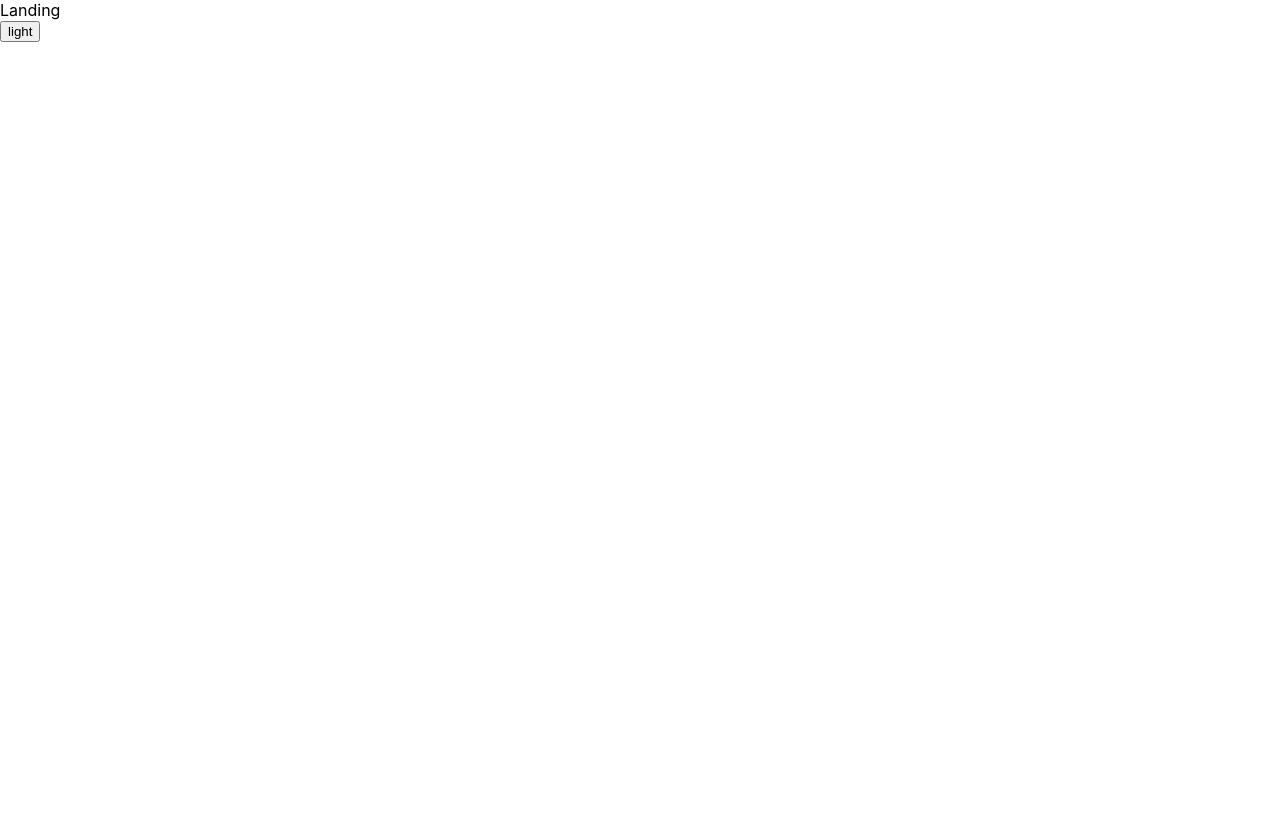
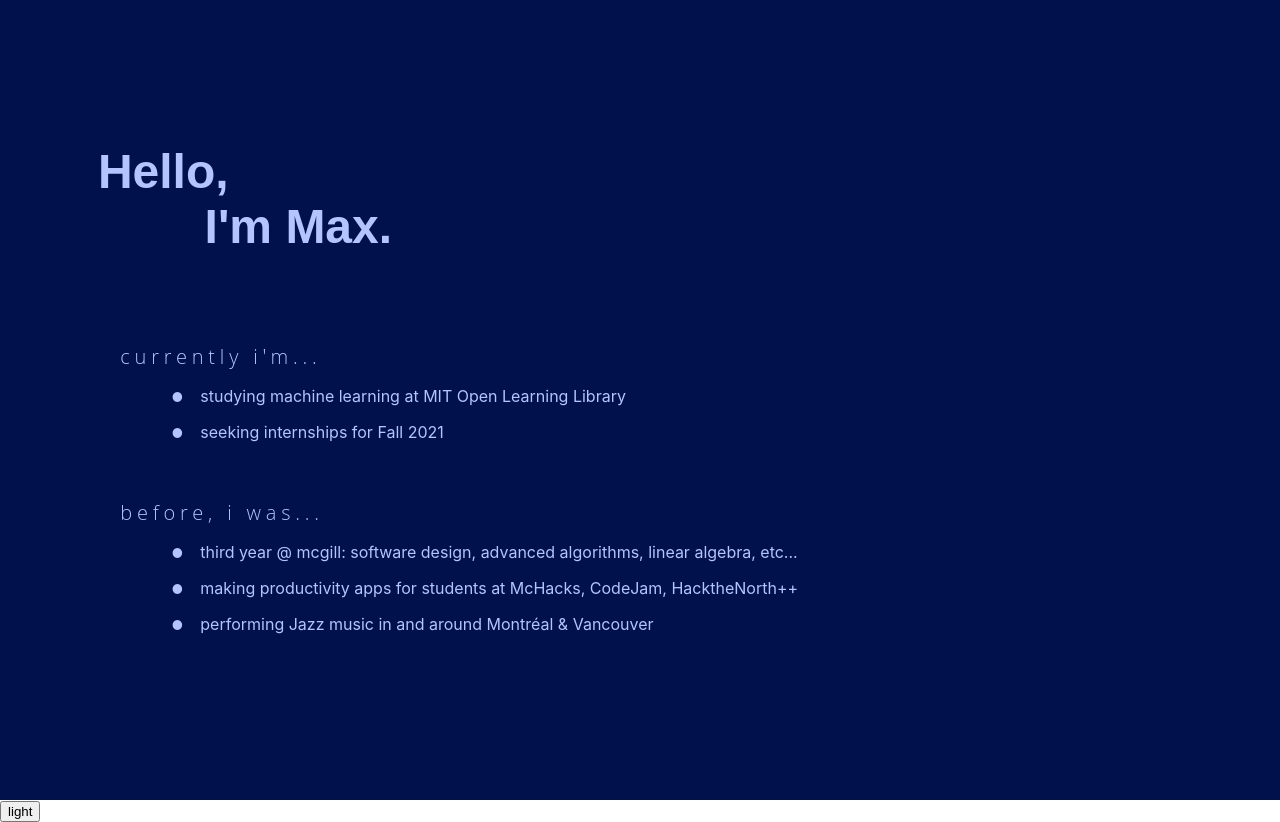
Before and after one commit to chetbae/chetbae.github.io, a React (Create React App) app: page / in a window 1280 px wide. Before the commit the page ends 800 px from the top, so only its background shows below. Built offline with nearby package versions, Linux system fonts and the light colour scheme.

Commit message:
Landing 70% done

```diff
--- a/src/App.tsx
+++ b/src/App.tsx
@@ -5,6 +5,7 @@ import history from './history';
 import { LandingPage, AboutPage } from './containers';
 import { ThemeProvider } from 'styled-components';
 import { Toggle } from './components/Toggle';
+import { containers } from './styles';
 
 function App() {
   const [theme, setTheme] = useState(false);
@@ -16,14 +17,16 @@ function App() {
 
   return (
     <ThemeProvider theme={themeMode}>
+      <containers.SiteContainer>
         <Router history={history}>
           <Switch>
             <Route exact path='/' component={LandingPage} />
-          <Route exact path='/about' component={AboutPage} />
+            <Route path='/about' component={AboutPage} />
           </Switch>
         </Router>
 
         <Toggle {...themeProps} />
+      </containers.SiteContainer>
     </ThemeProvider>
   );
 }
--- a/src/containers/AboutPage.tsx
+++ b/src/containers/AboutPage.tsx
@@ -1,7 +1,37 @@
 export const AboutPage = () => {
     return(
         <div>
-            About
+            <h1>About</h1>
+            <p>
+                I care about the focus and flow programming adds to my life.
+                With the various disciplines I handle, I hope to create tools that inspire and contribute positivity to other lives.
+
+                I am currently a college student at McGill University, focusing on a double major in Computer Science and Music Performance.
+                Before, I was in highschool, performing internationally with the award-winning Jazz Band at Semiahmoo Secondary in Surrey, BC.
+                Since then, I have been doing professional work as a musician in Vancouver and Montreal.
+
+                My foray with code started with an introductory programming class in university; it's been history ever since.
+                I'm interested in Software Design, ML, Audio DSP, and overly enthuasiastic about music technology.
+
+                I'd love to hear from you! maxzhangvancouver@gmail.com
+            </p>
+
         </div>
     )
 }
+
+/*
+
+I care about the focus and flow programming adds to my life.
+With the various disciplines I handle, I hope to create tools that inspire and contribute positivity to other lives.
+
+I am currently a college student at McGill University, focusing on a double major in Computer Science and Music Performance.
+Before, I was in highschool, performing internationally with the award-winning Jazz Band at Semiahmoo Secondary in Surrey, BC.
+Since then, I have been doing professional work as a musician in Vancouver and Montreal.
+
+My foray with code started with an introductory programming class in university; it's been history ever since.
+I'm interested in Software Design, ML, Audio DSP, and overly enthuasiastic about music technology.
+
+I'd love to hear from you! maxzhangvancouver@gmail.com
+
+*/
--- a/src/containers/LandingPage.tsx
+++ b/src/containers/LandingPage.tsx
@@ -1,7 +1,81 @@
+import { typography, containers } from '../styles';
+import styled from 'styled-components';
+
+const LandingContainer = styled.div`
+
+`;
+
+const BodyContainer = styled.div`
+    margin-left: 1.4rem;
+`;
+
+const ListContainer = styled.ul`
+    margin-left: 2.5rem;
+`;
+
+const ListItem = styled.li`
+
+    &::marker{
+        content: '●     ';
+        color: ${({ theme }) => theme.secondary};
+        font-size: 0.8rem;
+    }
+`;
+
+
 export const LandingPage = () => {
     return(
-        <div>
-            Landing
-        </div>
+        <containers.PageContainer>
+            <containers.ContentContainer>
+
+                <LandingContainer>
+
+                    <typography.LargeHeading>
+                        Hello,<br />
+                        &nbsp;&nbsp;&nbsp;&nbsp;&nbsp;&nbsp;&nbsp;
+                        I'm Max.
+                    </typography.LargeHeading>
+
+                    <containers.Top3>
+                        <BodyContainer>
+                            <typography.Heading>
+                                currently i'm...
+                            </typography.Heading>
+
+                            <ListContainer>
+                                <ListItem>
+                                    <typography.Body>studying machine learning at MIT Open Learning Library</typography.Body>
+                                </ListItem>
+                                <ListItem>
+                                    <typography.Body>seeking internships for Fall 2021</typography.Body>
+                                </ListItem>
+                            </ListContainer>
+
+                        </BodyContainer>
+                    </containers.Top3>
+                    <containers.Top1>
+                        <BodyContainer>
+                            <typography.Heading>
+                                before, i was...
+                            </typography.Heading>
+
+                            <ListContainer>
+                                <ListItem>
+                                    <typography.Body>third year @ mcgill: software design, advanced algorithms, linear algebra, etc...</typography.Body>
+                                </ListItem>
+                                <ListItem>
+                                    <typography.Body>making productivity apps for students at McHacks, CodeJam, HacktheNorth++</typography.Body>
+                                </ListItem>
+                                <ListItem>
+                                    <typography.Body>performing Jazz music in and around Montréal & Vancouver</typography.Body>
+                                </ListItem>
+                            </ListContainer>
+
+                        </BodyContainer>
+                    </containers.Top1>
+                </LandingContainer>
+
+            </containers.ContentContainer>
+        </containers.PageContainer>
     )
 }
--- a/src/styles/colour.js
+++ b/src/styles/colour.js
@@ -1,12 +1,10 @@
 export const light_mode = {
-    text: 'black',
+    primary: 'black',
+    secondary: '#003163',
     background: 'white',
-    shadow: 'grey',
-    misc: 'blue',
 }
 export const dark_mode = {
-    text: 'white',
-    background: 'black',
-    shadow: 'purple',
-    misc: 'green',
+    primary: '#D9D9D9',
+    secondary: '#B3C4FF',
+    background: '#00114B',
 }
--- /dev/null
+++ b/src/styles/containers.js
@@ -0,0 +1,44 @@
+import styled from "styled-components";
+
+const Top1 = styled.div`
+    padding-top: 1rem;
+`;
+
+const Top3 = styled.div`
+    padding-top: 3rem;
+`;
+
+const SiteContainer = styled.div`
+    width: 100wh;
+    height: 100vh;
+    background-color: ${({ theme }) => theme.background};
+`;
+
+const PageContainer = styled.div`
+    width: 70%;
+    height: 100vh;
+    left: 0;
+    display: flex;
+    justify-content: center;
+    flex-direction: row;
+`;
+
+const ContentContainer = styled.div`
+    display: flex;
+    flex-direction: row;
+    padding-top: 9rem;
+`;
+
+const Overlap = styled.div`
+    position: absolute;
+    z-index: -10;
+`;
+
+export const containers = {
+    PageContainer: PageContainer,
+    ContentContainer: ContentContainer,
+    Top1: Top1,
+    Top3: Top3,
+    Overlap: Overlap,
+    SiteContainer: SiteContainer,
+};
--- /dev/null
+++ b/src/styles/index.js
@@ -0,0 +1,2 @@
+export { typography } from './typography.js'
+export { containers } from './containers.js'
--- a/src/styles/typography.js
+++ b/src/styles/typography.js
@@ -1,17 +1,42 @@
-/*
+import styled from 'styled-components'
 
-I care about the focus and flow programming adds to my life.
-With the various disciplines I handle, I hope to create tools that inspire and contribute positivity to other lives.
+const extraLargeText = '48px'
+const largeText = '32px'
+const mediumText = '20px'
+const bodyText = '16px'
+const smallText = '12px'
 
-I am currently a college student at McGill University, focusing on a double major in Computer Science and Music Performance.
-Before, I was in highschool, performing internationally with the award-winning Jazz Band at Semiahmoo Secondary in Surrey, BC.
-Since then, I have been doing professional work as a musician in Vancouver and Montreal.
+// large heading, e.g. 'Hello, I'm Max.'
+const LargeHeading = styled.p`
+    margin: 0rem;
+    font-size: ${extraLargeText};
+    padding-bottom: 1rem;
+    font-family: "Shippori Mincho B1", sans-serif;
+    font-weight: 900;
+    word-wrap: normal;
+    text-align: left;
+    color: ${({ theme }) => theme.secondary};
+`;
 
-My foray with code started with an introductory programming class in university; it's been history ever since.
-I'm interested in Software Design, ML, Audio DSP, and overly enthuasiastic about music technology.
+const Heading = styled.p`
+    margin: 32px 0px 6px 0px;
+    font-size: ${mediumText};
+    padding-bottom: 6px;
+    font-family: "Open Sans", sans-serif;
+    font-weight: 350;
+    word-wrap: normal;
+    letter-spacing: 0.3rem;
+    line-height: 14px;
+    color: ${({ theme }) => theme.secondary};
+`;
 
-I'd love to hear from you! maxzhangvancouver@gmail.com
+const Body = styled.p`
+    font-size: ${bodyText};
+    color: ${({ theme }) => theme.secondary};
+`;
 
-*/
-import styled from "styled-components"
-import colour from "colour"
+export const typography = {
+    LargeHeading: LargeHeading,
+    Heading: Heading,
+    Body: Body,
+};
```
Lines whose indentation alone changed are shown as unchanged.
